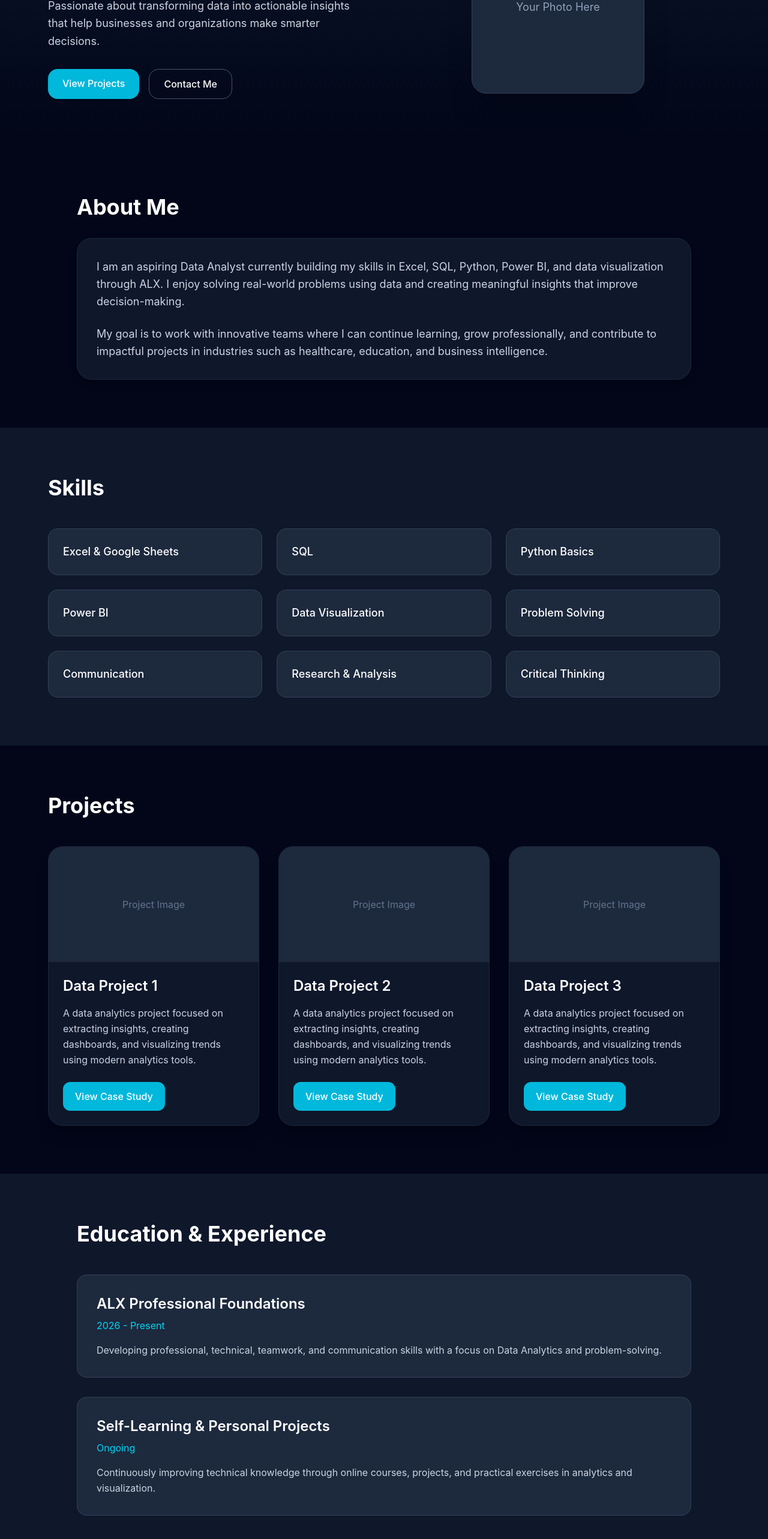
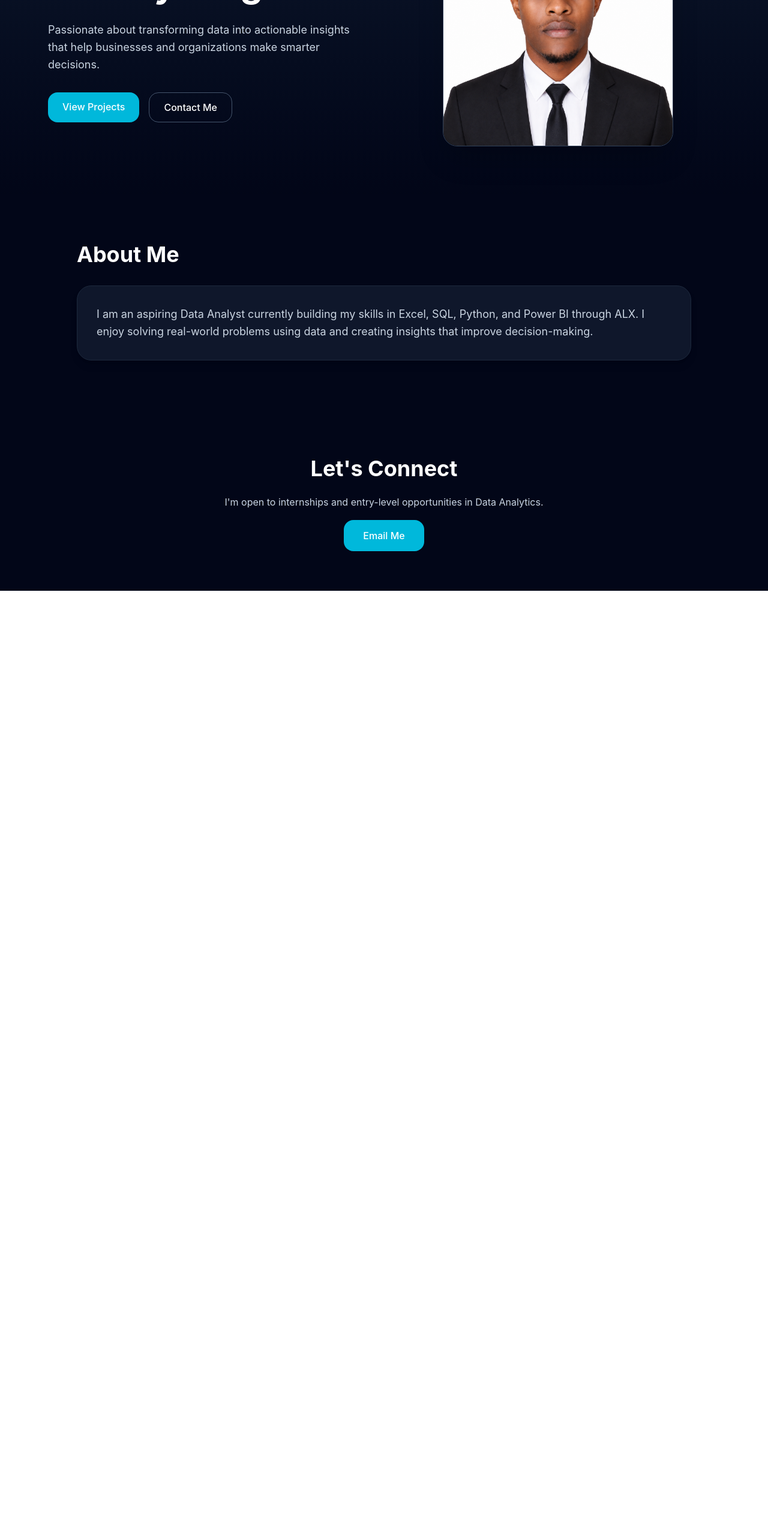
Before and after one commit to Antony10-cloud/my-portfolio, a React (Vite) app: page / in a window 1280 px wide. Shown: the part 220-2786 px from the top of the page at 60% size. After the commit the page ends 1205 px from the top, so only its background shows below. Built offline with nearby package versions, Linux system fonts and the light colour scheme.

Commit message:
Added profile photo

```diff
--- a/src/App.jsx
+++ b/src/App.jsx
@@ -1,18 +1,24 @@
+import profile from "./assets/profile.png";
+
 export default function PortfolioWebsite() {
   return (
     <div className="min-h-screen bg-slate-950 text-white font-sans">
       {/* Hero Section */}
       <section className="px-8 md:px-20 py-20 bg-gradient-to-b from-slate-900 to-slate-950">
         <div className="max-w-6xl mx-auto grid md:grid-cols-2 gap-10 items-center">
+          {/* Text Section */}
           <div>
             <p className="text-cyan-400 font-semibold tracking-wide uppercase mb-3">
               Aspiring Data Analyst
             </p>
+
             <h1 className="text-5xl md:text-6xl font-bold leading-tight mb-6">
               Antony Mugo
             </h1>
+
             <p className="text-slate-300 text-lg leading-relaxed mb-8">
-              Passionate about transforming data into actionable insights that help businesses and organizations make smarter decisions.
+              Passionate about transforming data into actionable insights that
+              help businesses and organizations make smarter decisions.
             </p>
 
             <div className="flex flex-wrap gap-4">
@@ -32,9 +38,14 @@ export default function PortfolioWebsite() {
             </div>
           </div>
 
+          {/* Photo Section */}
           <div className="flex justify-center">
-            <div className="w-72 h-72 rounded-3xl bg-slate-800 shadow-2xl flex items-center justify-center border border-slate-700">
-              <span className="text-slate-400 text-lg">Your Photo Here</span>
+            <div className="w-72 h-72 md:w-96 md:h-96 rounded-3xl overflow-hidden shadow-2xl border border-slate-700">
+              <img
+                src={profile}
+                alt="Antony Mugo"
+                className="w-full h-full object-cover object-top"
+              />
             </div>
           </div>
         </div>
@@ -44,138 +55,32 @@ export default function PortfolioWebsite() {
       <section className="px-8 md:px-20 py-20">
         <div className="max-w-5xl mx-auto">
           <h2 className="text-4xl font-bold mb-8">About Me</h2>
-
           <div className="bg-slate-900 border border-slate-800 rounded-3xl p-8 shadow-lg">
             <p className="text-slate-300 text-lg leading-relaxed">
-              I am an aspiring Data Analyst currently building my skills in Excel, SQL, Python, Power BI, and data visualization through ALX. I enjoy solving real-world problems using data and creating meaningful insights that improve decision-making.
-            </p>
-
-            <p className="text-slate-300 text-lg leading-relaxed mt-6">
-              My goal is to work with innovative teams where I can continue learning, grow professionally, and contribute to impactful projects in industries such as healthcare, education, and business intelligence.
+              I am an aspiring Data Analyst currently building my skills in
+              Excel, SQL, Python, and Power BI through ALX. I enjoy solving
+              real-world problems using data and creating insights that improve
+              decision-making.
             </p>
           </div>
         </div>
       </section>
 
-      {/* Skills Section */}
-      <section className="px-8 md:px-20 py-20 bg-slate-900">
-        <div className="max-w-6xl mx-auto">
-          <h2 className="text-4xl font-bold mb-12">Skills</h2>
-
-          <div className="grid md:grid-cols-3 gap-6">
-            {[
-              "Excel & Google Sheets",
-              "SQL",
-              "Python Basics",
-              "Power BI",
-              "Data Visualization",
-              "Problem Solving",
-              "Communication",
-              "Research & Analysis",
-              "Critical Thinking",
-            ].map((skill) => (
-              <div
-                key={skill}
-                className="bg-slate-800 border border-slate-700 rounded-2xl p-6 hover:border-cyan-400 transition"
-              >
-                <p className="text-lg font-medium">{skill}</p>
-              </div>
-            ))}
-          </div>
-        </div>
-      </section>
-
-      {/* Projects Section */}
-      <section id="projects" className="px-8 md:px-20 py-20">
-        <div className="max-w-6xl mx-auto">
-          <h2 className="text-4xl font-bold mb-12">Projects</h2>
-
-          <div className="grid md:grid-cols-3 gap-8">
-            {[1, 2, 3].map((project) => (
-              <div
-                key={project}
-                className="bg-slate-900 border border-slate-800 rounded-3xl overflow-hidden shadow-xl hover:scale-105 transition duration-300"
-              >
-                <div className="h-48 bg-slate-800 flex items-center justify-center text-slate-500">
-                  Project Image
-                </div>
-
-                <div className="p-6">
-                  <h3 className="text-2xl font-semibold mb-4">
-                    Data Project {project}
-                  </h3>
-
-                  <p className="text-slate-300 leading-relaxed mb-6">
-                    A data analytics project focused on extracting insights, creating dashboards, and visualizing trends using modern analytics tools.
+      {/* Contact Section */}
+      <section id="contact" className="px-8 md:px-20 py-20 text-center">
+        <h2 className="text-4xl font-bold mb-6">Let's Connect</h2>
+        <p className="text-slate-300 mb-8">
+          I'm open to internships and entry-level opportunities in Data
+          Analytics.
         </p>
 
-                  <button className="bg-cyan-500 hover:bg-cyan-400 transition px-5 py-3 rounded-xl font-medium">
-                    View Case Study
-                  </button>
-                </div>
-              </div>
-            ))}
-          </div>
-        </div>
-      </section>
-
-      {/* Experience Section */}
-      <section className="px-8 md:px-20 py-20 bg-slate-900">
-        <div className="max-w-5xl mx-auto">
-          <h2 className="text-4xl font-bold mb-12">Education & Experience</h2>
-
-          <div className="space-y-8">
-            <div className="bg-slate-800 border border-slate-700 rounded-2xl p-8">
-              <h3 className="text-2xl font-semibold mb-2">ALX Professional Foundations</h3>
-              <p className="text-cyan-400 mb-4">2026 - Present</p>
-              <p className="text-slate-300 leading-relaxed">
-                Developing professional, technical, teamwork, and communication skills with a focus on Data Analytics and problem-solving.
-              </p>
-            </div>
-
-            <div className="bg-slate-800 border border-slate-700 rounded-2xl p-8">
-              <h3 className="text-2xl font-semibold mb-2">Self-Learning & Personal Projects</h3>
-              <p className="text-cyan-400 mb-4">Ongoing</p>
-              <p className="text-slate-300 leading-relaxed">
-                Continuously improving technical knowledge through online courses, projects, and practical exercises in analytics and visualization.
-              </p>
-            </div>
-          </div>
-        </div>
-      </section>
-
-      {/* Contact Section */}
-      <section id="contact" className="px-8 md:px-20 py-20">
-        <div className="max-w-4xl mx-auto text-center">
-          <h2 className="text-4xl font-bold mb-6">Let’s Connect</h2>
-
-          <p className="text-slate-300 text-lg leading-relaxed mb-10">
-            I’m currently open to internships, collaborations, and entry-level opportunities in Data Analytics.
-          </p>
-
-          <div className="flex flex-col md:flex-row gap-6 justify-center">
         <a
-              href="mailto:antonymugo66@gmail.com"
+          href="mailto:your.email@example.com"
           className="bg-cyan-500 hover:bg-cyan-400 transition px-8 py-4 rounded-2xl font-medium"
         >
           Email Me
         </a>
-
-            <a
-              href="www.linkedin.com/in/antonymugo"
-              target="_blank"
-              className="border border-slate-600 hover:border-cyan-400 transition px-8 py-4 rounded-2xl font-medium"
-            >
-              LinkedIn Profile
-            </a>
-          </div>
-        </div>
       </section>
-
-      {/* Footer */}
-      <footer className="border-t border-slate-800 py-8 text-center text-slate-500 text-sm">
-        © 2026 Antony Mugo. All rights reserved.
-      </footer>
     </div>
   );
 }
```
Also changed, not shown: src/assets/profile.png (added). Lines whose indentation alone changed are shown as unchanged.
